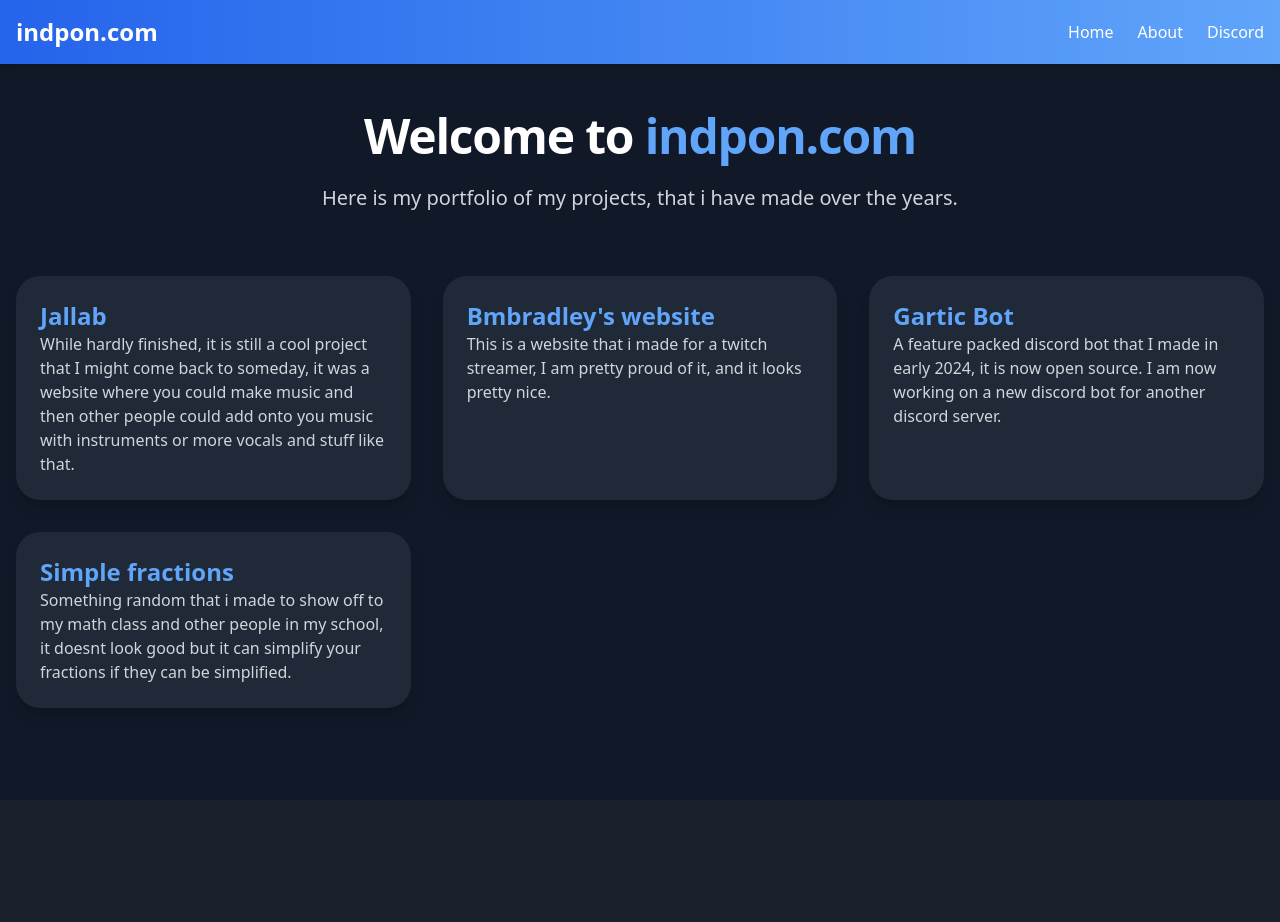
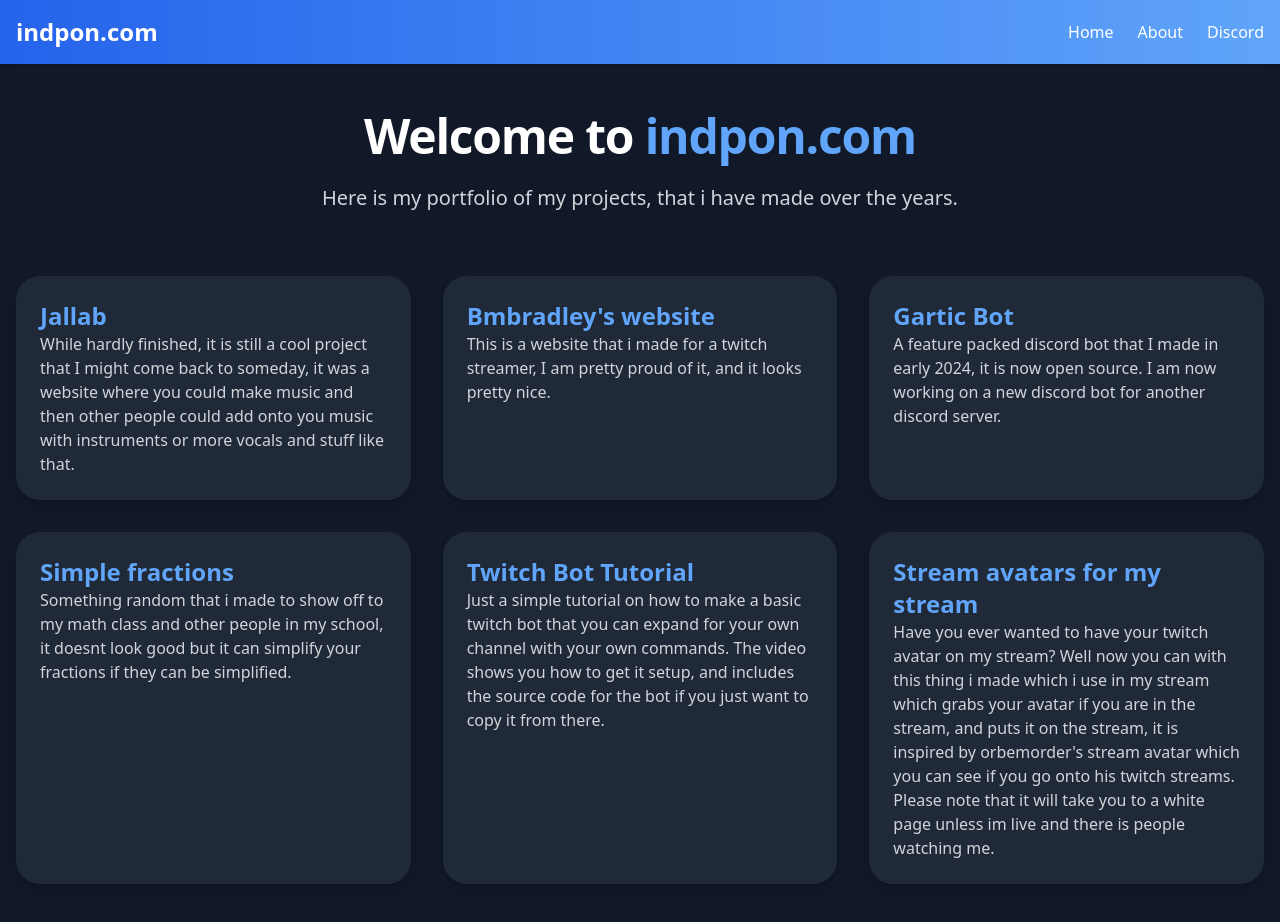
Before and after one commit to indpon/indpon.com, a Next.js app: page / in a window 1280 px wide. Shown: the top 922 px of the page. Before the commit the page ends 800 px from the top, so only its background shows below. Built offline with nearby package versions, Linux system fonts and the light colour scheme.

Commit message:
add 2 more projects totaling 6 projects on the page.

```diff
--- a/src/app/page.tsx
+++ b/src/app/page.tsx
@@ -25,7 +25,20 @@ const projects = [
     title: "Simple fractions",
     description: "Something random that i made to show off to my math class and other people in my school, it doesnt look good but it can simplify your fractions if they can be simplified.",
     link: "https://simplefractions.vercel.app"
+  },
+  {
+    title: "Twitch Bot Tutorial",
+    description: "Just a simple tutorial on how to make a basic twitch bot that you can expand for your own channel with your own commands. The video shows you how to get it setup, and includes the source code for the bot if you just want to copy it from there.",
+    link: "https://www.youtube.com/watch?v=T6snzU0bow4"
+  },
+  {
+    title: "Stream avatars for my stream",
+    description: "Have you ever wanted to have your twitch avatar on my stream? Well now you can with this thing i made which i use in my stream which grabs your avatar if you are in the stream, and puts it on the stream, it is inspired by orbemorder's stream avatar which you can see if you go onto his twitch streams. Please note that it will take you to a white page unless im live and there is people watching me.",
+    link: "https://streamavatars.vercel.app"
+
   }
+
+
 ]
 
 export default function Home() {
```
